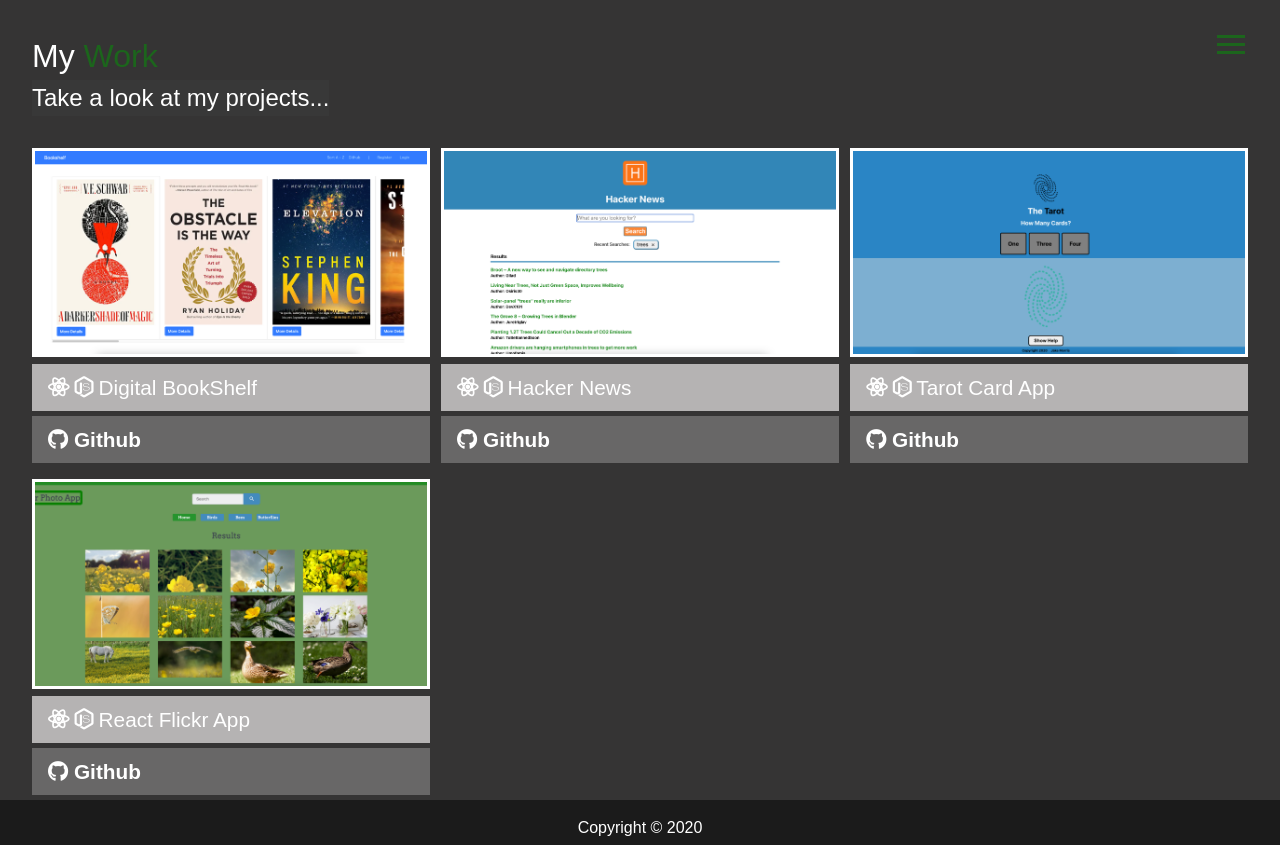
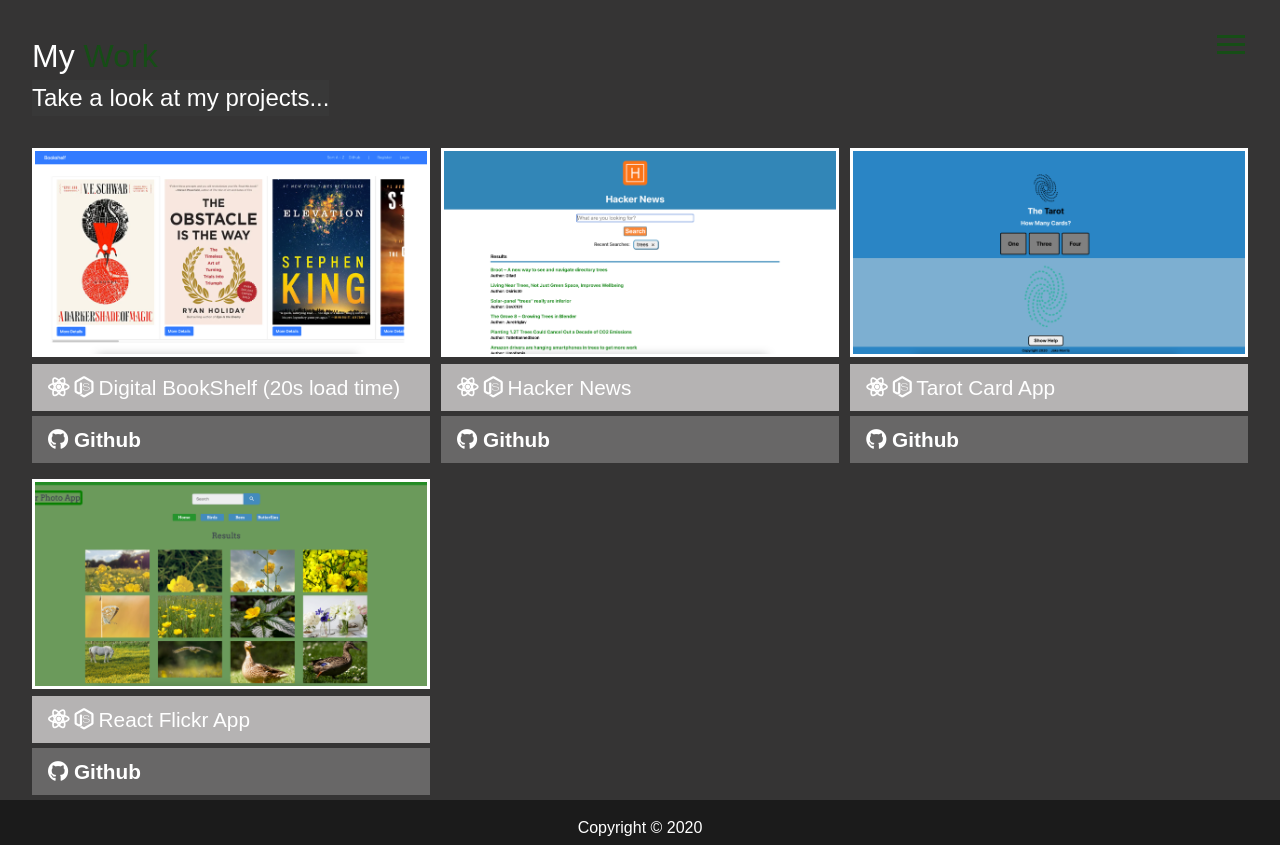
Before and after one commit to JakeScudder/sass-portfolio, a website: page dist/work.html in a window 1280 px wide. Drawn offline with Linux system fonts and the light colour scheme.

Commit message:
Small appearance and grammar changes

```diff
--- a/scss/_config.scss
+++ b/scss/_config.scss
@@ -1,5 +1,5 @@
 $primary-color: rgb(53, 52, 52);
-$secondary-color: rgb(28, 101, 28);
+$secondary-color: rgb(22, 77, 22);
 $show-home-image: true;
 $home-image: url(../img/three-ridges.jpg);
 $background-opacity: 0.1;
```
Also changed, not shown: dist/css/main.css, dist/index.html, dist/work.html.
